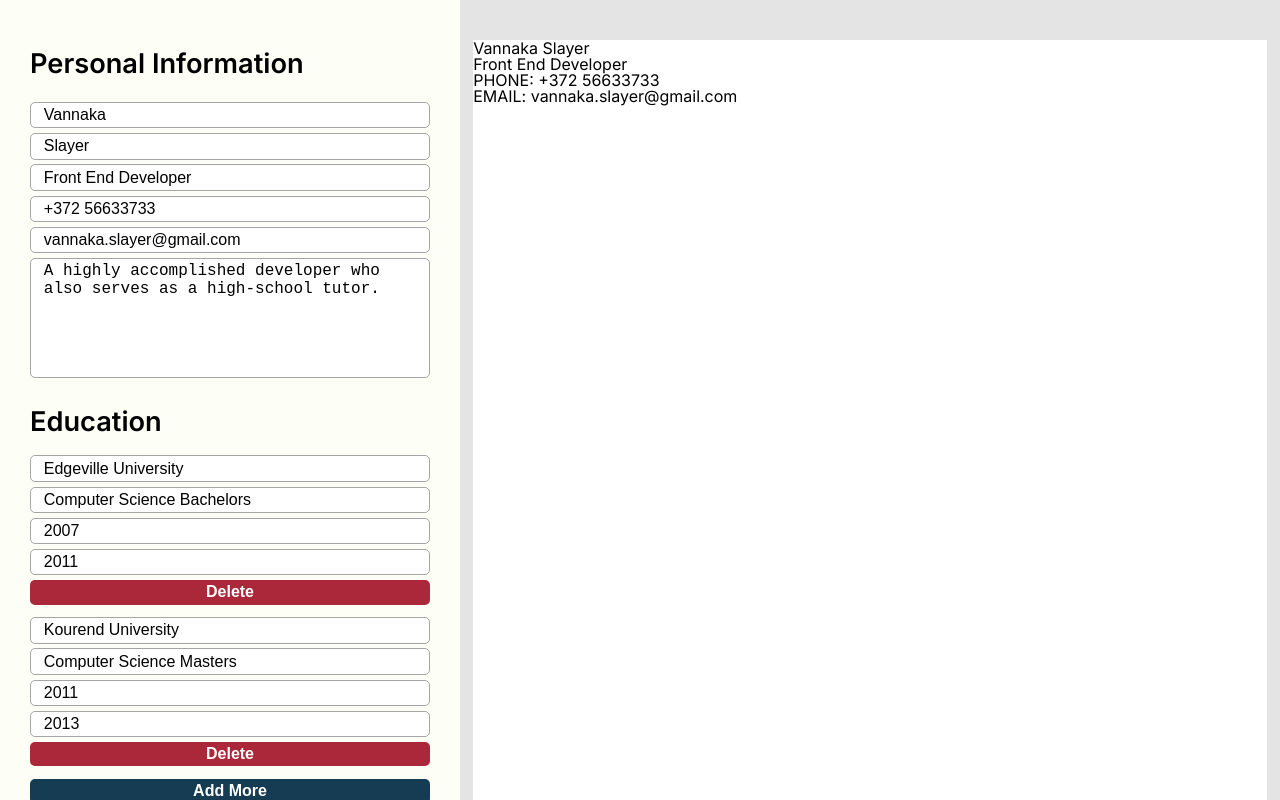
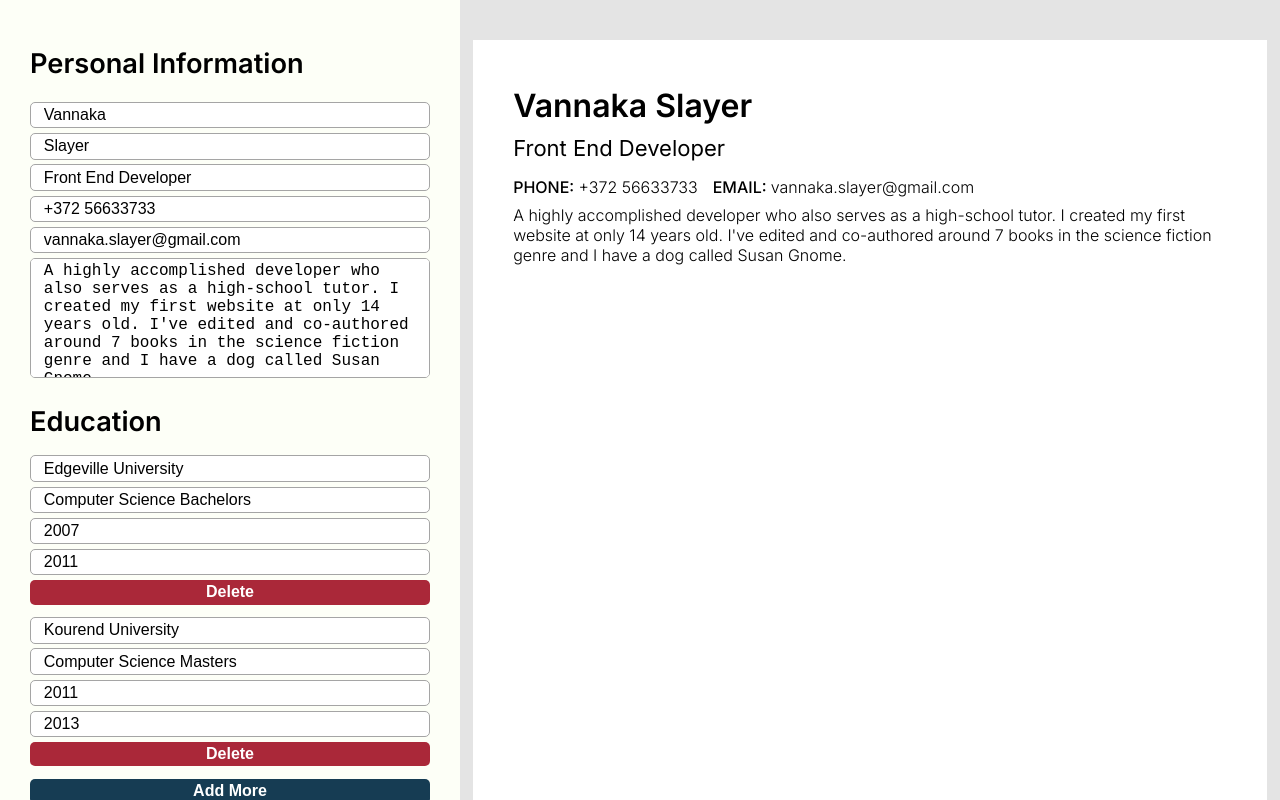
Before and after one commit to Ro-bu/cv_app, a React (Create React App) app: page / in a window 1280 px wide. Shown: the top 800 px of the page. Built offline with nearby package versions, Linux system fonts and the light colour scheme.

Commit message:
css print layour and cv preview general information

```diff
--- a/src/components/CvHeader.js
+++ b/src/components/CvHeader.js
@@ -12,8 +12,8 @@ class CvHeader extends Component {
                 <div className="cv-header-contact">
                     <p className="cv-header-contact-text"><span>PHONE: </span>{this.props.data.generalInformation.phone}</p>
                     <p className="cv-header-contact-text"><span>EMAIL: </span>{this.props.data.generalInformation.email}</p>
-
                 </div>
+                <p className="cv-description">{this.props.data.generalInformation.description}</p>
             </div>
         )
     }
--- a/src/data.js
+++ b/src/data.js
@@ -8,7 +8,7 @@ let exampleData = {
       phone: "+372 56633733",
       email: "vannaka.slayer@gmail.com",
       image: "",
-      description: "A highly accomplished developer who also serves as a high-school tutor."
+      description: "A highly accomplished developer who also serves as a high-school tutor. I created my first website at only 14 years old. I've edited and co-authored around 7 books in the science fiction genre and I have a dog called Susan Gnome."
     },
     education: [
       {
--- a/src/styles.css
+++ b/src/styles.css
@@ -145,4 +145,52 @@ body {
 	background-color: white;
 	width: 21cm;
 	min-height: 29.7cm;
+	box-sizing: border-box;
+	padding: 50px 40px;
 }
+.cv-name {
+	font-size: 32px;
+	font-weight: 600;
+}
+.cv-occupation {
+	font-size: 22px;
+	margin-top: 15px;
+}
+.cv-header-contact {
+	display: flex;
+	gap: 15px;
+	margin-top: 20px;
+	font-size: 16px;
+	font-weight: 200;
+}
+.cv-header-contact-text span {
+	font-weight: 500;
+}
+.cv-description {
+	margin-top: 10px;
+	font-weight: 300;
+	line-height: 20px;
+}
+
+@media print {
+	.cv-preview {
+		margin: none;
+		min-height: 25cm;
+		padding: 0px 40px 40px 40px;
+	}
+	.sidebar{
+		display: none;
+	}
+	.main-container, .cv-container {
+		padding: 0;
+		margin: 0;
+		min-height: 25cm;
+		width:21cm;
+		size: auto;
+	}
+	body {
+		display: flex;
+		flex-direction: column;
+		align-content: flex-start;
+	}
+}
```
